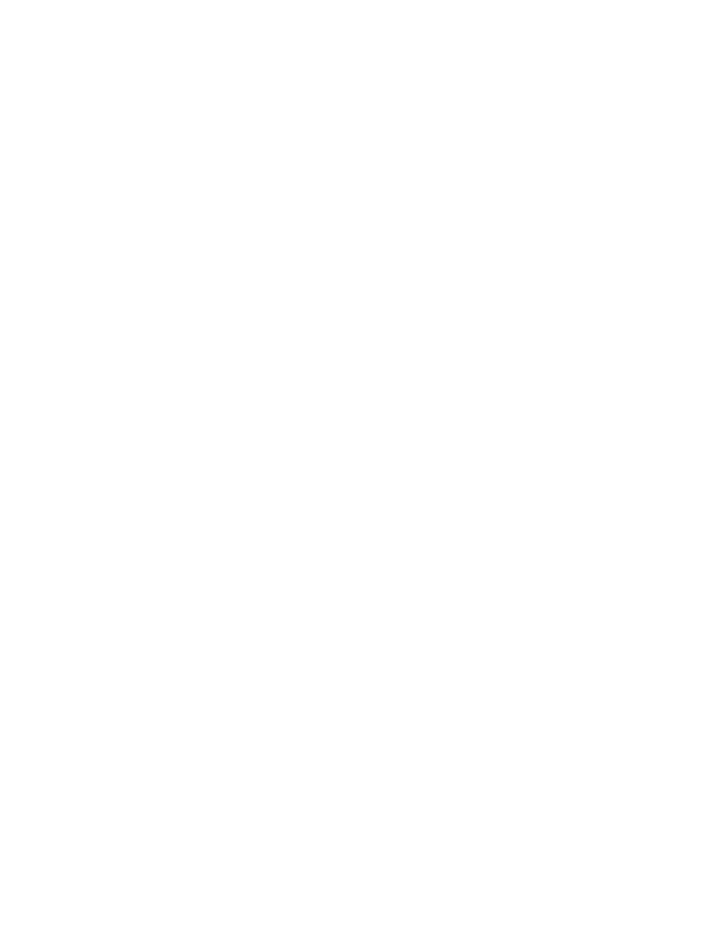
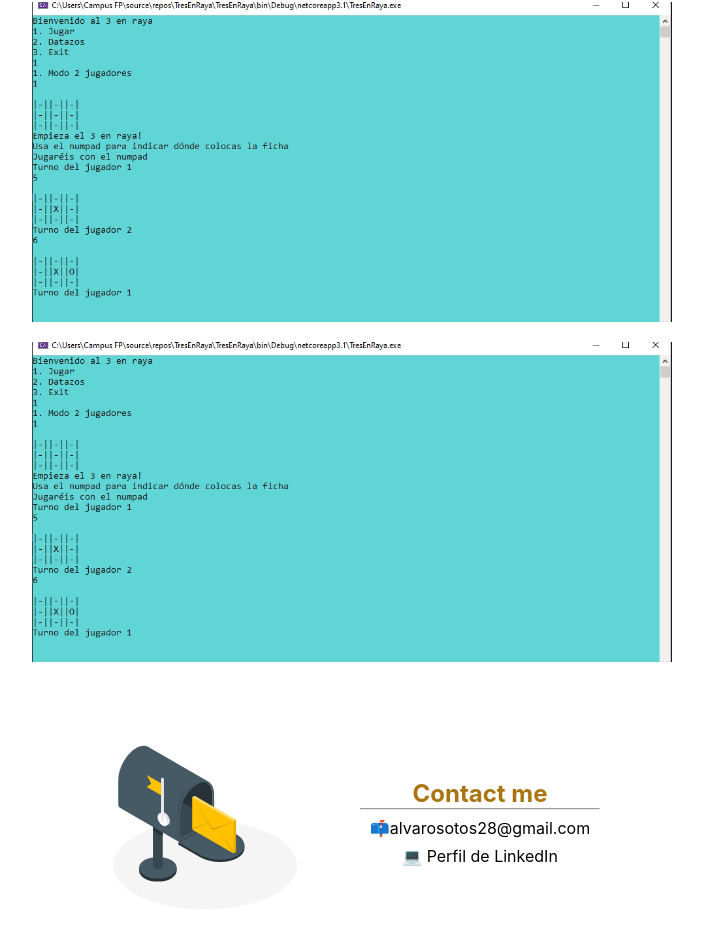
Before and after one commit to AlvaroSotos/RepositorioAlvaroSotos.github.io, a React (Create React App) app: page / in a window 1280 px wide. Shown: the part 2350-3302 px from the top of the page, without its empty margins (288-991 px from the left). Before the commit the page ends 1964 px from the top, so only its background shows below. Built offline with nearby package versions, Linux system fonts and the light colour scheme.

Commit message:
video corto

```diff
--- a/package.json
+++ b/package.json
@@ -15,6 +15,7 @@
     "react-scroll": "^1.8.9",
     "react-spring": "^9.6.1",
     "react-svg": "^16.1.2",
+    "react-youtube": "^10.1.0",
     "web-vitals": "^2.1.4"
   },
   "scripts": {
--- a/src/App.css
+++ b/src/App.css
@@ -141,21 +141,24 @@ img.monsters,
 img.buscaminas,
 img.enraya,
 img.palos,
-img.pang{
+img.pang,
+video.cortoanimacion{
     width: 250px;
   }
 div.monsters h3,
 div.buscaminas h3,
 div.enraya h3,
 div.palos h3,
-div.pang h3{
+div.pang h3,
+div.cortoanimacion h3{
   margin: 1rem;
 }
 div.monsters p,
 div.buscaminas p,
 div.enraya p,
 div.palos p,
-div.pang p{
+div.pang p,
+div.cortoanimacion p{
   margin: 1rem;
   text-align: justify;
 }
@@ -163,12 +166,13 @@ div.monsters a,
 div.buscaminas a,
 div.enraya a,
 div.palos a,
-div.pang a{
+div.pang a,
+div.cortoanimacion a{
   margin: 1rem;
   text-decoration: underline;
 }
 
-@media (min-width: 700px) {
+@media screen and (min-width: 700px) {
 header nav ul{
   display: flex;
   flex-direction: row;
@@ -216,9 +220,9 @@ align-items: center;
 section.portfolio h2{
   margin: 2rem;
   }
-div.modal img{
-  height: 200px;
-  width: 400px;
+div.modal img, div.modal video{
+  height: 20rem;
+  width: 40rem;
   object-fit: cover;
  }
 
@@ -226,8 +230,9 @@ div.modal img{
  img.buscaminas,
  img.enraya,
  img.palos,
- img.pang{
-     width: 400px;
+ img.pang,
+ video.cortoanimacion{
+     width: 40rem;
    }
 
  div.contenedorModal{
--- a/src/pages/page.js
+++ b/src/pages/page.js
@@ -12,6 +12,7 @@ import logoC from "../Imagenes/CSharp_Logo_600x600.png"
 import logoUnity from "../Imagenes/Unity_Technologies_logo.png"
 import mail from "../Imagenes/Mailbox-amico.svg"
 import Modal from 'react-modal';
+import YouTube from 'react-youtube';
 
 import "../App.css"
 const Page = () => {
@@ -31,6 +32,8 @@ const Page = () => {
       const [modalIsOpenPalos, setModalIsOpenPalos] = React.useState(false);
       const [modalIsOpenRaya, setModalIsOpenRaya] = React.useState(false);
       const [modalIsOpenPang, setModalIsOpenPang] = React.useState(false);
+      const [modalIsOpenCorto, setModalIsOpenCorto] = React.useState(false);
+      const videoId = "gsbUS7zGTtA";
 
     function openModalGame() {
         setModalIsOpenGame(true);
@@ -48,6 +51,9 @@ const Page = () => {
       function openModalPang(){
         setModalIsOpenPang(true)
       }
+      function openModalCorto(){
+        setModalIsOpenCorto(true)
+      }
 
       function closeModal() {
         setModalIsOpenGame(false);
@@ -55,6 +61,7 @@ const Page = () => {
         setModalIsOpenPalos(false);
         setModalIsOpenPang(false);
         setModalIsOpenRaya(false);
+        setModalIsOpenCorto(false);
       }
 
 
@@ -89,6 +96,8 @@ const Page = () => {
             <h2>Portfolio<hr></hr></h2>
             <br></br>
             <div className='contenedorModal'>
+
+{/*copiar*/}
             <div className="modal">
             <img src={game} alt="game" onClick={openModalGame}></img>
                 <Modal
@@ -106,6 +115,8 @@ const Page = () => {
                 </div>
                 </Modal>
                 </div>
+{/*copiar*/}
+
                 <div className="modal">
                 <img src={buscaminas} alt="buscaminas" onClick={openModalBuscaminas}></img>
                 <Modal
@@ -177,6 +188,27 @@ const Page = () => {
                     <p className="service">Service: c# console</p>
                     </div>
                 </Modal>
+            </div>
+
+            <div className="modal">
+                <img title = "Cortoanimacion" src={enRaya} alt="cortoanimacion" onClick={openModalCorto}></img>
+                <Modal
+                    isOpen={modalIsOpenCorto}
+                    onRequestClose={closeModal}
+                    style={customStyles}
+                    contentLabel="cortoanimacion"
+                >
+                    <div className="cortoanimacion">
+                    <YouTube title = "Cortoanimacion" className="cortoanimacion" videoId={videoId} alt="Corto de animacion" controls ></YouTube>
+                    <h3>Corto Animación en Blender</h3>
+                    <p>This is a tic-tac-toe game that I made in c# console, it has a menu that is accesible at any time. You can play with a friend and it has 0 bugs</p>
+                    <a href="https://www.youtube.com/watch?v=gsbUS7zGTtA">YouTube link Corto Animación </a>
+                    <p>Date: march 2023</p>
+                    <p className="service">Service: c# console</p>
+                    </div>
+                </Modal>
+
+
 
             </div>
             </div>
```
Also changed, not shown: 2 other files (tests, documents, lock files or other folders).
